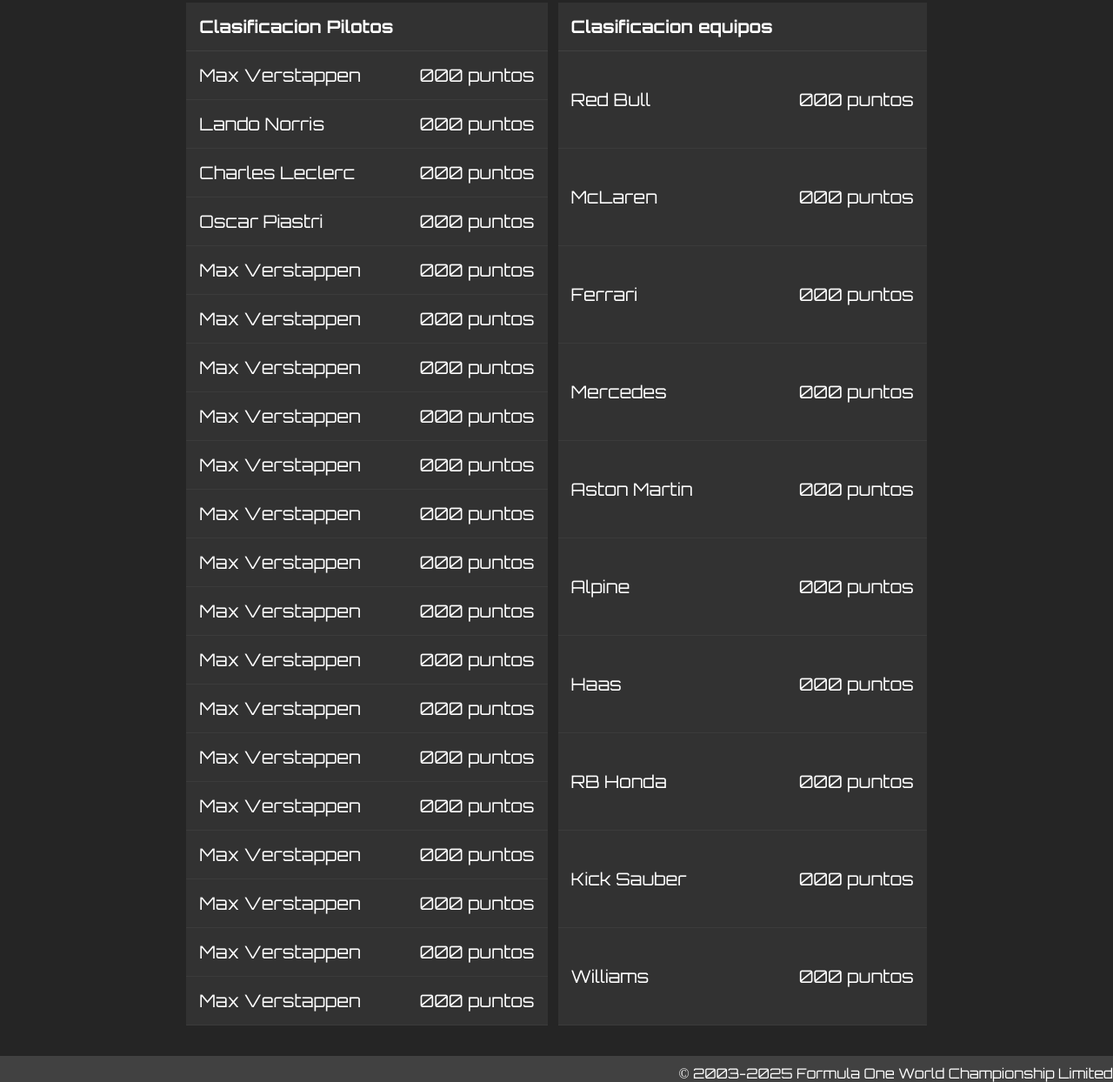
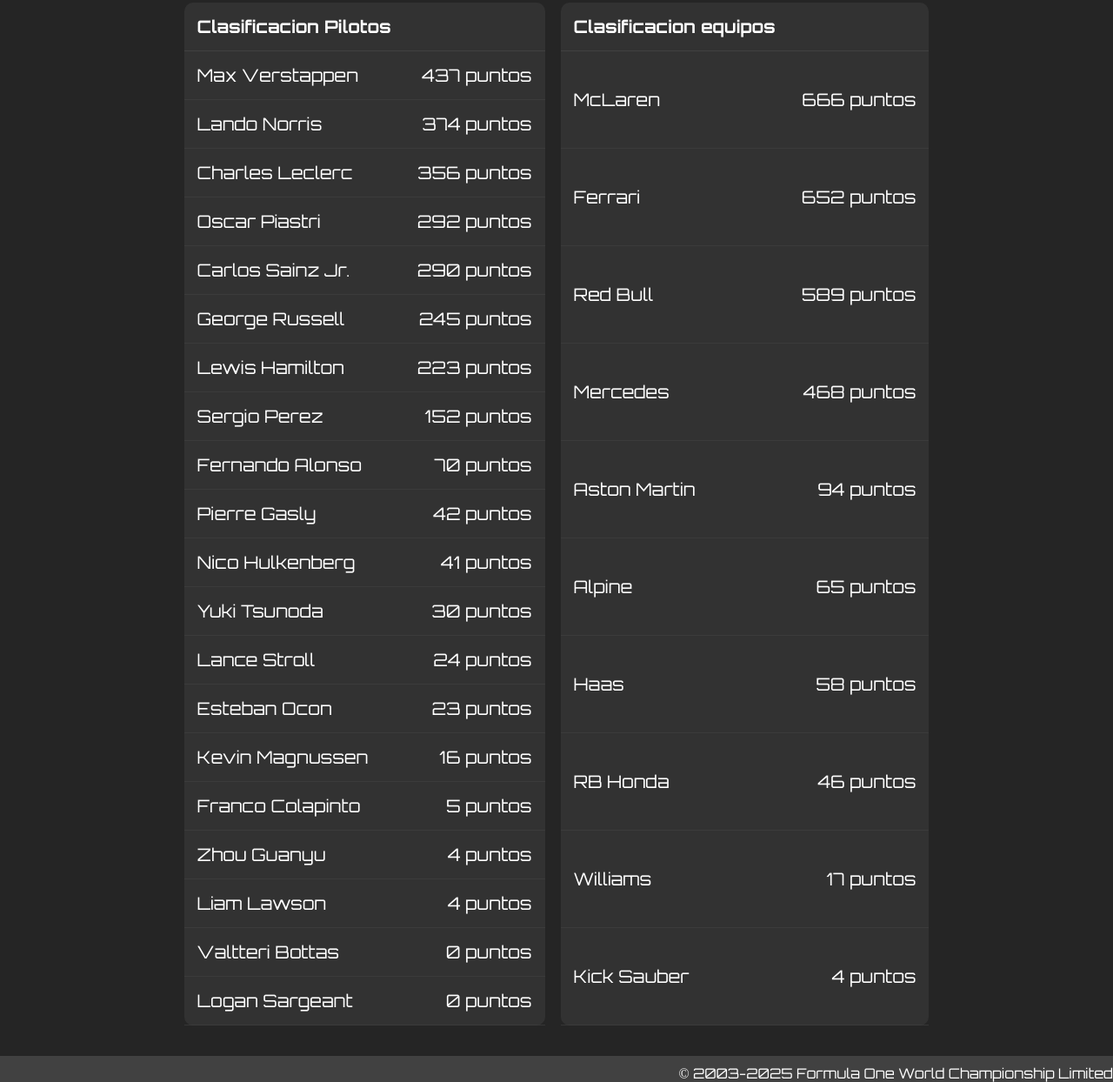
Before and after one commit to Lucas-Evangelista2520/F1-World, a plain HTML site: page pages/RESULTADOS.html in a window 1280 px wide. Shown: the part 220-1464 px from the top of the page at 87% size. Drawn offline with Linux system fonts and the light colour scheme.

Commit message:
ajustes 4 (resultados) 2da pre-entrega

```diff
--- a/css/style.css
+++ b/css/style.css
@@ -266,7 +266,7 @@
     background-color: #414141;
     display: flex;
     flex-direction: column;
-    flex-grow: 1; /* Se expande para ocupar el espacio disponible */
+    flex-grow: 1;
     justify-content: space-between;
     padding-left: 10px;
     padding-right: 10px;
@@ -293,9 +293,9 @@
     justify-content: center;
     display: flex;
     flex-direction: column;
-    align-items: center; /* Centra horizontalmente */
-    justify-content: center; /* Centra verticalmente */
-    text-align: center; /* Asegura que el texto esté centrado */
+    align-items: center;
+    justify-content: center;
+    text-align: center;
     padding: 10px;
     border-top-left-radius: 10px;
     border-bottom-left-radius: 10px;
@@ -319,8 +319,8 @@
 
 .detalle {
     display: flex;
-    justify-content: center; /* Separa los elementos */
-    gap: 30px; /* Espacio entre los datos */
+    justify-content: center;
+    gap: 30px;
     width: 100%;
     justify-content: flex-start;
 }
@@ -344,6 +344,7 @@
     background-color: rgba(65, 65, 65, 0.5);
     margin-top: 15px;
     margin-bottom: 15px;
+    border-radius: 10px;
 }
 
 th {
@@ -361,10 +362,14 @@
     border-bottom: solid 1px rgba(65, 65, 65, 0.6);
 }
 
+td:last-child {
+    text-align: right;
+}
+
 .conteiner-resultados {
     display: flex;
     grid-template-columns: 1fr 1fr;
-    gap: 12px;
+    gap: 18px;
     justify-content: center;
     flex-direction: row;
     padding: 20px;
@@ -390,7 +395,7 @@
 
 .container-pilotos section h3 {
     font-size: 22px;
-    min-height: 3rem; /* Altura de dos líneas */
+    min-height: 3rem;
 
 }
 
@@ -816,6 +821,29 @@
         margin-top: 5px;
     }
 
+    /*RESULTADOS*/
+
+    table {
+        table-layout: fixed;
+        width: 50%;
+    }
+
+    th {
+        padding: 8px 8px;
+        font-weight: 700;
+        white-space: nowrap;
+    }
+
+    td {
+        font-size: 10px;
+        padding: 5px;
+    }
+
+    .conteiner-resultados {
+        gap: 2px;
+    }
+
+
 }
 
 
--- a/pages/RESULTADOS.html
+++ b/pages/RESULTADOS.html
@@ -39,83 +39,83 @@
             <tbody>
                 <tr>
                     <td>Max Verstappen</td>
-                    <td>000 puntos</td>
+                    <td>437 puntos</td>
                 </tr>
                 <tr>
                     <td>Lando Norris</td>
-                    <td>000 puntos</td>
+                    <td>374 puntos</td>
                 </tr>
                 <tr>
                     <td>Charles Leclerc</td>
-                    <td>000 puntos</td>
+                    <td>356 puntos</td>
                 </tr>
                 <tr>
                     <td>Oscar Piastri</td>
-                    <td>000 puntos</td>
+                    <td>292 puntos</td>
                 </tr>
                 <tr>
-                    <td>Max Verstappen</td>
-                    <td>000 puntos</td>
+                    <td>Carlos Sainz Jr.</td>
+                    <td>290 puntos</td>
                 </tr>
                 <tr>
-                    <td>Max Verstappen</td>
-                    <td>000 puntos</td>
+                    <td>George Russell</td>
+                    <td>245 puntos</td>
                 </tr>
                 <tr>
-                    <td>Max Verstappen</td>
-                    <td>000 puntos</td>
+                    <td>Lewis Hamilton</td>
+                    <td>223 puntos</td>
                 </tr>
                 <tr>
-                    <td>Max Verstappen</td>
-                    <td>000 puntos</td>
+                    <td>Sergio Perez</td>
+                    <td>152 puntos</td>
                 </tr>
                 <tr>
-                    <td>Max Verstappen</td>
-                    <td>000 puntos</td>
+                    <td>Fernando Alonso</td>
+                    <td>70 puntos</td>
                 </tr>
                 <tr>
-                    <td>Max Verstappen</td>
-                    <td>000 puntos</td>
+                    <td>Pierre Gasly</td>
+                    <td>42 puntos</td>
                 </tr>
                 <tr>
-                    <td>Max Verstappen</td>
-                    <td>000 puntos</td>
+                    <td>Nico Hulkenberg</td>
+                    <td>41 puntos</td>
                 </tr>
                 <tr>
-                    <td>Max Verstappen</td>
-                    <td>000 puntos</td>
+                    <td>Yuki Tsunoda</td>
+                    <td>30 puntos</td>
                 </tr>
                 <tr>
-                    <td>Max Verstappen</td>
-                    <td>000 puntos</td>
+                    <td>Lance Stroll</td>
+                    <td>24 puntos</td>
                 </tr>
                 <tr>
-                    <td>Max Verstappen</td>
-                    <td>000 puntos</td>
+                    <td>Esteban Ocon</td>
+                    <td>23 puntos</td>
                 </tr>
                 <tr>
-                    <td>Max Verstappen</td>
-                    <td>000 puntos</td>
+                    <td>Kevin Magnussen</td>
+                    <td>16 puntos</td>
                 </tr>
                 <tr>
-                    <td>Max Verstappen</td>
-                    <td>000 puntos</td>
+                    <td>Franco Colapinto</td>
+                    <td>5 puntos</td>
                 </tr>
                 <tr>
-                    <td>Max Verstappen</td>
-                    <td>000 puntos</td>
+                    <td>Zhou Guanyu</td>
+                    <td>4 puntos</td>
                 </tr>
                 <tr>
-                    <td>Max Verstappen</td>
-                    <td>000 puntos</td>
+                    <td>Liam Lawson</td>
+                    <td>4 puntos</td>
                 </tr>
                 <tr>
-                    <td>Max Verstappen</td>
-                    <td>000 puntos</td>
+                    <td>Valtteri Bottas</td>
+                    <td>0 puntos</td>
                 </tr>
                 <tr>
-                    <td>Max Verstappen</td>
-                    <td>000 puntos</td>
+                    <td>Logan Sargeant</td>
+                    <td>0 puntos</td>
                 </tr>
 
 
@@ -132,44 +132,44 @@
             </thead>
                 <tbody>
                 <tr>
-                    <td>Red Bull</td>
-                    <td>000 puntos</td>
-                </tr>
-                <tr>
                     <td>McLaren</td>
-                    <td>000 puntos</td>
+                    <td>666 puntos</td>
                 </tr>
                 <tr>
                     <td>Ferrari</td>
-                    <td>000 puntos</td>
+                    <td>652 puntos</td>
+                </tr>
+                <tr>
+                    <td>Red Bull</td>
+                    <td>589 puntos</td>
                 </tr>
                 <tr>
                     <td>Mercedes</td>
-                    <td>000 puntos</td>
+                    <td>468 puntos</td>
                 </tr>
                 <tr>
                     <td>Aston Martin</td>
-                    <td>000 puntos</td>
+                    <td>94 puntos</td>
                 </tr>
                 <tr>
                     <td>Alpine</td>
-                    <td>000 puntos</td>
+                    <td>65 puntos</td>
                 </tr>
                 <tr>
                     <td>Haas</td>
-                    <td>000 puntos</td>
+                    <td>58 puntos</td>
                 </tr>
                 <tr>
                     <td>RB Honda</td>
-                    <td>000 puntos</td>
+                    <td>46 puntos</td>
+                </tr>
+                <tr>
+                    <td>Williams</td>
+                    <td>17 puntos</td>
                 </tr>
                 <tr>
                     <td>Kick Sauber</td>
-                    <td>000 puntos</td>
-                </tr>
-                <tr>
-                    <td>Williams</td>
-                    <td>000 puntos</td>
+                    <td>4 puntos</td>
                 </tr>
                 </tbody>
             </table>
```
